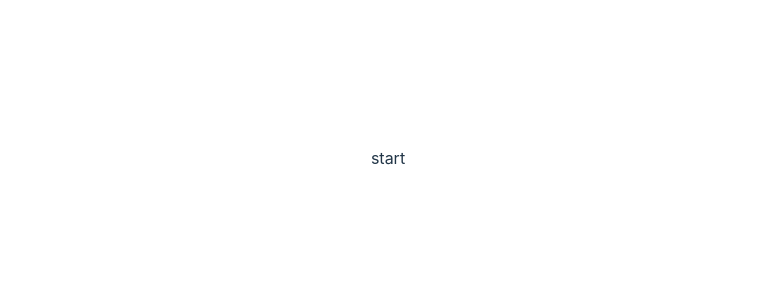
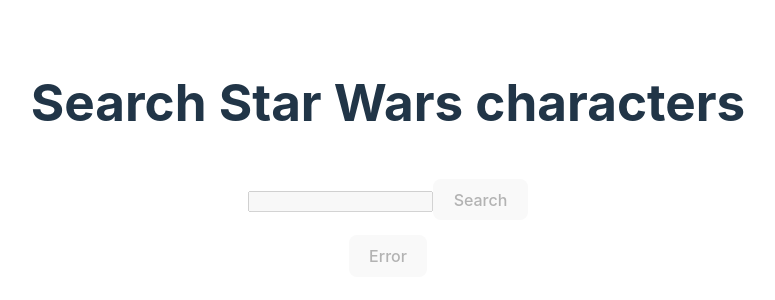
Before and after one commit to ValeriyL01/rss-react, a React (Vite) app: page / in a window 1280 px wide. Shown: the part 242-542 px from the top of the page, without its empty margins (252-1027 px from the left). Built offline with nearby package versions, Linux system fonts and the light colour scheme; no server answers.

Commit message:
feat: create form component and app component

```diff
--- a/package.json
+++ b/package.json
@@ -23,8 +23,13 @@
     "@typescript-eslint/parser": "^7.13.1",
     "@vitejs/plugin-react": "^4.3.1",
     "eslint": "^8.57.0",
+    "eslint-config-airbnb": "^19.0.4",
+    "eslint-config-airbnb-typescript": "^18.0.0",
     "eslint-config-prettier": "^9.1.0",
+    "eslint-plugin-import": "^2.29.1",
+    "eslint-plugin-jsx-a11y": "^6.9.0",
     "eslint-plugin-prettier": "^5.1.3",
+    "eslint-plugin-react": "^7.34.3",
     "eslint-plugin-react-hooks": "^4.6.2",
     "eslint-plugin-react-refresh": "^0.4.7",
     "husky": "^9.0.11",
--- a/src/App.css
+++ b/src/App.css
@@ -4,3 +4,9 @@
   padding: 2rem;
   text-align: center;
 }
+.container {
+  display: flex;
+  flex-direction: column;
+  align-items: center;
+  gap: 15px;
+}
--- a/src/App.tsx
+++ b/src/App.tsx
@@ -1,11 +1,63 @@
 import './App.css'
+import { Component } from 'react'
 
-function App() {
-  return (
-    <>
-      <div> start </div>
-    </>
-  )
+import Form from './components/Form'
+import getCharacter from './api/api'
+
+interface MyProps {
+  value: string
+  isLoading: boolean
+}
+type MyState = object
+class App extends Component<MyState, MyProps> {
+  constructor(props: MyProps) {
+    super(props)
+    this.state = {
+      value: '',
+      isLoading: false,
+    }
+  }
+
+  componentDidMount() {
+    const storageValue = localStorage.getItem('CharacterName') ?? ''
+    this.setState({ value: storageValue }, () => {
+      this.getResults()
+    })
+  }
+
+  setValue = (value: string) => {
+    this.setState({ value })
+  }
+
+  getResults = async () => {
+    const { value } = this.state
+    try {
+      this.setState({ isLoading: true })
+      const data = await getCharacter(value.trim())
+      console.log(data)
+    } catch (error) {
+      console.error(error)
+    }
+  }
+
+  error = () => {
+    this.setState(() => {
+      throw new Error('Eto error')
+    })
+  }
+
+  render() {
+    const { value, isLoading } = this.state
+    return (
+      <div className="container">
+        <h1>Search Star Wars characters</h1>
+        <Form value={value} setValue={this.setValue} searchItems={this.getResults} isLoading={isLoading} />
+        <button type="button" onClick={this.error} disabled={isLoading}>
+          Error
+        </button>
+      </div>
+    )
+  }
 }
 
 export default App
--- /dev/null
+++ b/src/api/api.ts
@@ -0,0 +1,14 @@
+import { Character, ResponseCharacter } from '../types/types'
+
+const getCharacter = async (value: string): Promise<Character[] | undefined> => {
+  try {
+    const response = await fetch(`https://swapi.dev/api/people/?search=${value}&page=1
+    `)
+    const data: ResponseCharacter = await response.json()
+    return data.results
+  } catch (err) {
+    console.error(err)
+  }
+}
+
+export default getCharacter
--- /dev/null
+++ b/src/components/Form.tsx
@@ -0,0 +1,36 @@
+import { ChangeEvent, FormEvent, Component } from 'react'
+
+type FormProps = {
+  value: string
+  setValue: (value: string) => void
+  searchItems: () => void
+  isLoading: boolean
+}
+
+class Form extends Component<FormProps> {
+  handleChange = (e: ChangeEvent<HTMLInputElement>) => {
+    const { setValue } = this.props
+    setValue(e.target.value)
+  }
+
+  handleSubmit = (e: FormEvent<HTMLFormElement>) => {
+    const { searchItems, value } = this.props
+    e.preventDefault()
+    searchItems()
+    localStorage.setItem('CharacterName', value)
+  }
+
+  render() {
+    const { isLoading, value } = this.props
+    return (
+      <form onSubmit={this.handleSubmit}>
+        <input type="text" value={value} onChange={this.handleChange} disabled={isLoading} />
+        <button type="submit" disabled={isLoading}>
+          Search
+        </button>
+      </form>
+    )
+  }
+}
+
+export default Form
--- a/src/main.tsx
+++ b/src/main.tsx
@@ -1,10 +1,7 @@
-import React from 'react'
 import ReactDOM from 'react-dom/client'
-import App from './App.tsx'
+
 import './index.css'
 
-ReactDOM.createRoot(document.getElementById('root')!).render(
-  <React.StrictMode>
-    <App />
-  </React.StrictMode>,
-)
+import App from './App'
+
+ReactDOM.createRoot(document.getElementById('root')!).render(<App />)
--- /dev/null
+++ b/src/types/types.ts
@@ -0,0 +1,27 @@
+interface Character {
+  birth_year: string
+  eye_color: string
+  films: string[]
+  gender: string
+  hair_color: string
+  height: string
+  homeworld: string
+  mass: string
+  name: string
+  skin_color: string
+  created: string
+  edited: string
+  species: string[]
+  starships: string[]
+  url: string
+  vehicles: string[]
+}
+
+interface ResponseCharacter {
+  count: number
+  next: null
+  previos: null
+  results: Character[]
+}
+
+export type { ResponseCharacter, Character }
```
Also changed, not shown: tsconfig.json (+18 -9 lines), .eslintrc.cjs, 2 other files (tests, documents, lock files or other folders).
